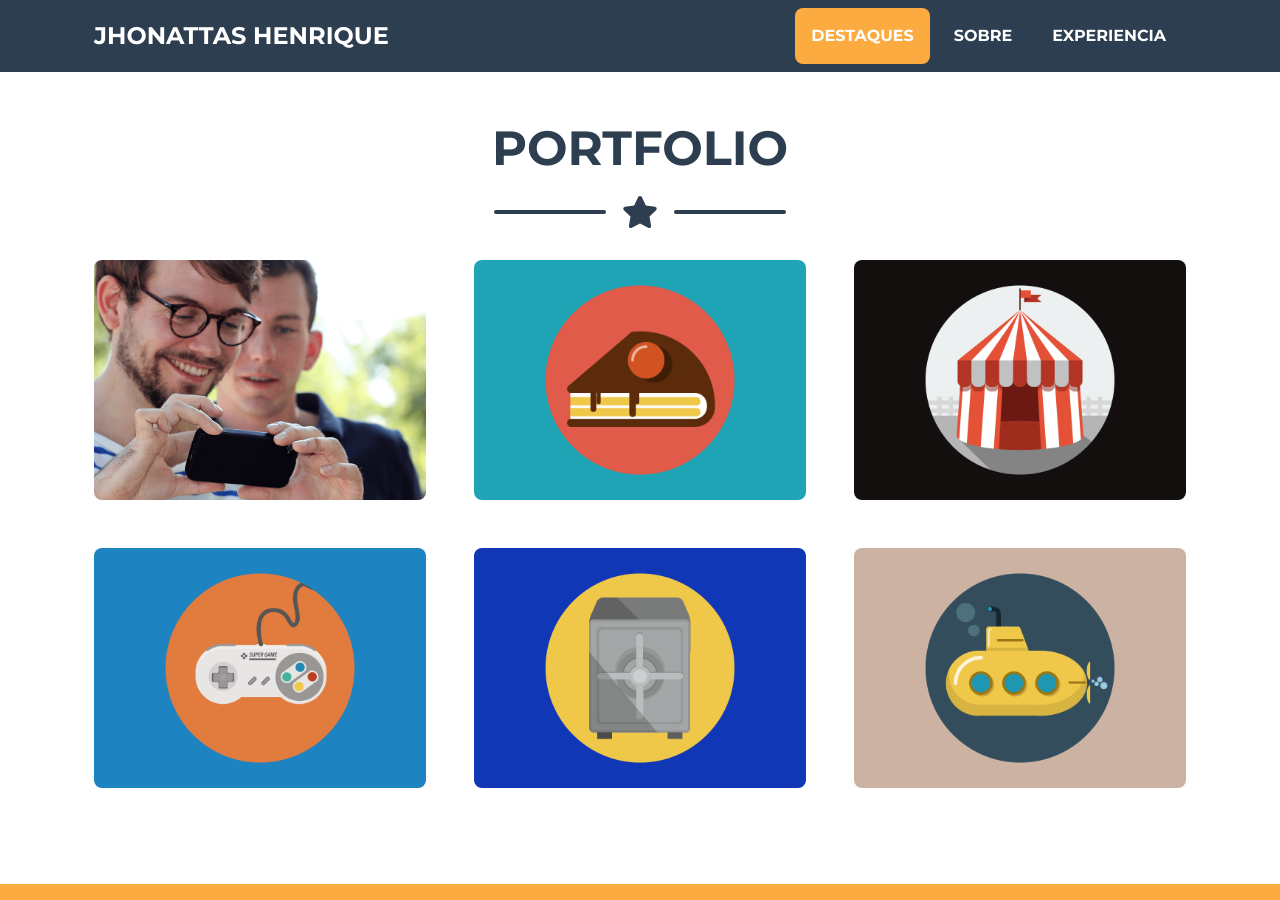
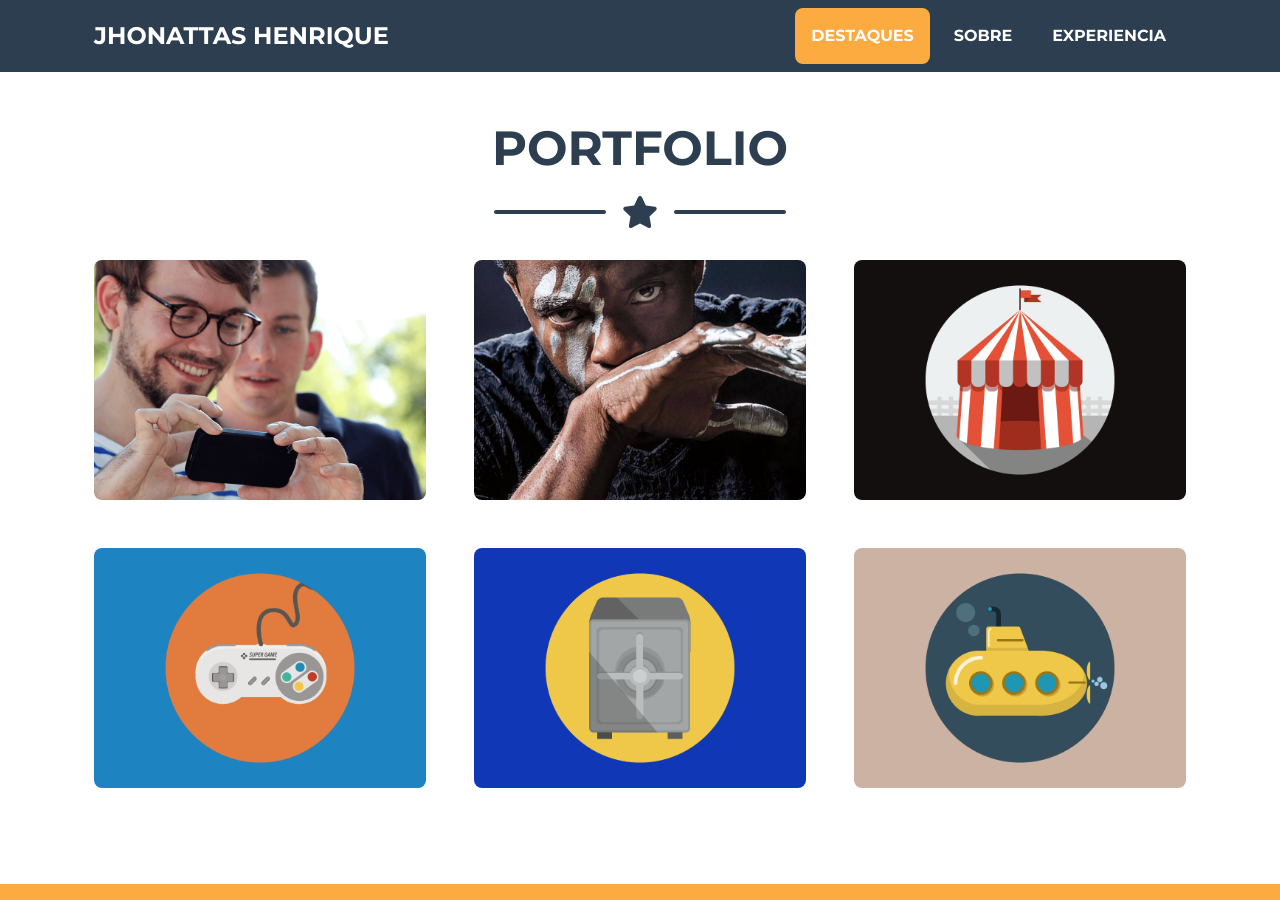
Before and after one commit to jhonattas/markdown-cv, a Jekyll site: the page built from index.md, in a window 1280 px wide and 900 px high, scrolled down 736 px. Built offline with Jekyll 4.4.1, drawn with Linux system fonts in a browser that asks for light colours; nearby versions of some CDN libraries.

Commit message:
update thumb

```diff
--- a/_layouts/web.html
+++ b/_layouts/web.html
@@ -73,7 +73,7 @@
                             <div class="portfolio-item-caption d-flex align-items-center justify-content-center h-100 w-100">
                                 <div class="portfolio-item-caption-content text-center text-white"><i class="fas fa-plus fa-3x"></i></div>
                             </div>
-                            <img class="img-fluid" src="media/images/portfolio/cake.png" alt="" />
+                            <img class="img-fluid" src="media/images/portfolio/patrocine.png" alt="" />
                         </div>
                     </div>
                     <!-- Portfolio Item 3-->
```
